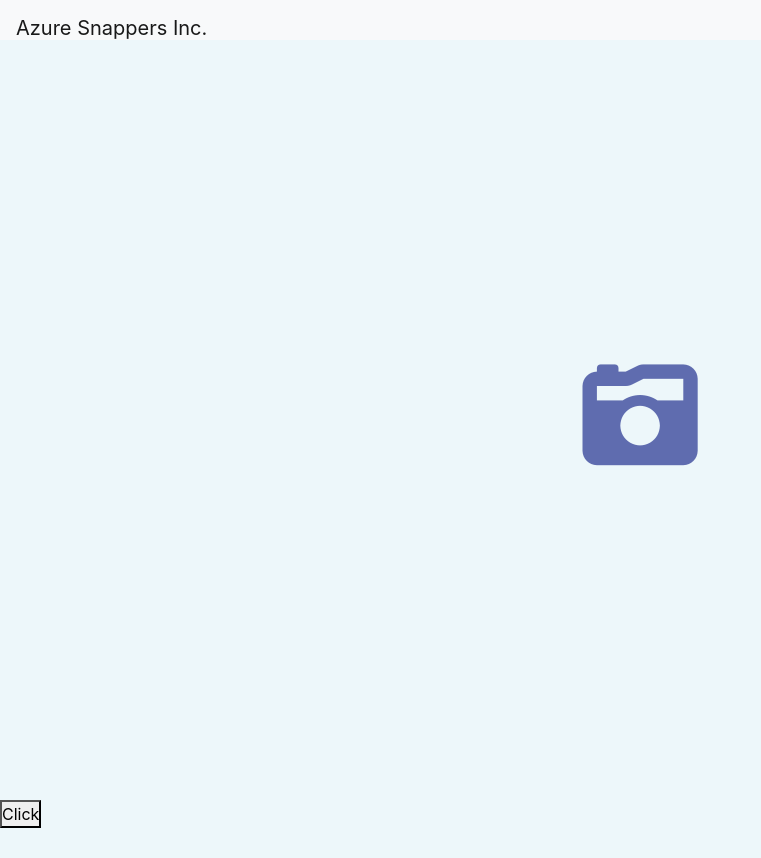
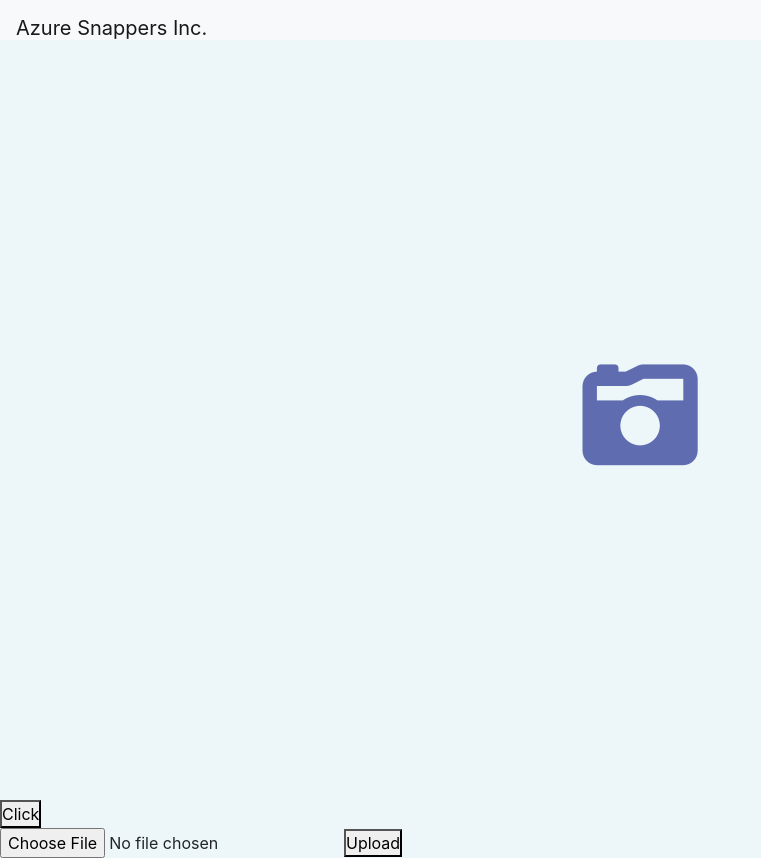
Before and after one commit to prashanthashok/snappers-front-end, an Angular app: page /uploadimage in a window 1280 px wide. Shown: the whole page, without its empty margins (0-761 px from the left). Before the commit the page ends 828 px from the top, so only its background shows below. Built offline with nearby package versions, Linux system fonts and the light colour scheme.

Commit message:
Uploading to Blob part 1

```diff
--- a/src/app/constants.ts
+++ b/src/app/constants.ts
@@ -1 +1 @@
-export const UPLOADIMAGEAPI = 'https://app.fakejson.com/q';
+export const UPLOADIMAGEAPI = 'http://localhost:5000/api/images/upload';
--- a/src/app/image-upload/image-upload.component.html
+++ b/src/app/image-upload/image-upload.component.html
@@ -6,7 +6,7 @@
         id="image-input"
         type="file"
         accept="image/*"
-        (input)="uploadFile($event)"
+        (change)="fileChangeEvent($event)"
     />
 </div>
 
@@ -14,3 +14,10 @@
 <div>
     <button (click)="callApi()">Click</button>
 </div>
+
+<input
+    type="file"
+    (change)="fileChangeEvent($event)"
+    placeholder="Upload file..."
+/>
+<button type="button" (click)="upload()">Upload</button>
--- a/src/app/image-upload/image-upload.component.ts
+++ b/src/app/image-upload/image-upload.component.ts
@@ -2,6 +2,13 @@ import { Component, OnInit } from '@angular/core';
 import { ImageUploadService } from '../services/image-upload.service';
 import { ImageUploadRequest } from '../models/Requests/ImageUploadRequest';
 import { Image } from '../models/Entities/Image';
+
+import {
+    BlobServiceClient,
+    StorageSharedKeyCredential,
+    BlobDownloadResponseModel,
+} from '@azure/storage-blob';
+import { XhrFactory } from '@angular/common/http';
 
 class ImageSnippet {
     constructor(public src: string, public file: File) {}
@@ -13,7 +20,9 @@ class ImageSnippet {
     styleUrls: ['./image-upload.component.scss'],
 })
 export class ImageUploadComponent implements OnInit {
-    constructor(private imageUploadService: ImageUploadService) {}
+    constructor(private imageUploadService: ImageUploadService) {
+        this.filesToUpload = [];
+    }
 
     selectedFile: ImageSnippet;
     ngOnInit() {}
@@ -44,13 +53,48 @@ export class ImageUploadComponent implements OnInit {
         });
 
         reader.readAsArrayBuffer(file);
-        // console.log($event);
-        // console.log(file);
-        // let imageRequest = new ImageUploadRequest();
-        // let image = new Image();
-        // image.file = file;
-        // imageRequest.image = image;
-        // let imageResponse = this.imageUploadService.uploadImage(imageRequest);
-        // imageResponse.subscribe(x => console.log(x));
+    }
+
+    filesToUpload: Array<File>;
+
+    fileChangeEvent(fileInput: any) {
+        this.filesToUpload = <Array<File>>fileInput.target.files;
+        this.upload();
+    }
+
+    makeFileRequest(url: string, params: Array<string>, files: Array<File>) {
+        return new Promise((resolve, reject) => {
+            var formData: any = new FormData();
+            var xhr = new XMLHttpRequest();
+            for (var i = 0; i < files.length; i++) {
+                formData.append('image', files[i], files[i].name);
+            }
+            xhr.onreadystatechange = function() {
+                if (xhr.readyState == 4) {
+                    if (xhr.status == 200) {
+                        resolve(JSON.parse(xhr.response));
+                    } else {
+                        reject(xhr.response);
+                    }
+                }
+            };
+            xhr.open('POST', url, true);
+            xhr.send(formData);
+        });
+    }
+
+    upload() {
+        this.makeFileRequest(
+            'http://localhost:5000/api/images/upload',
+            [],
+            this.filesToUpload
+        ).then(
+            result => {
+                console.log(result);
+            },
+            error => {
+                console.error(error);
+            }
+        );
     }
 }
--- a/src/app/services/image-upload.service.ts
+++ b/src/app/services/image-upload.service.ts
@@ -5,6 +5,8 @@ import { ImageUploadResponse } from '../models/Responses/ImageUploadResponse';
 import { ImageUploadRequest } from '../models/Requests/ImageUploadRequest';
 import { UPLOADIMAGEAPI } from '../constants';
 import { Observable } from 'rxjs';
+
+import uploadToBlob from './uploadToBlob';
 
 @Injectable({
     providedIn: 'root',
@@ -38,7 +40,16 @@ export class ImageUploadService {
 
         console.log('form data');
         console.log(formData);
-        return this.http.post<any>(UPLOADIMAGEAPI, payload, httpOptions);
+
+        //uploadToBlob(formData);
+
+        return this.http.post<any>(UPLOADIMAGEAPI, formData, httpOptions);
+
+        // return this.http.post<any>(
+        //     'http://localhost:5000/api/images/upload',
+        //     formData,
+        //     httpOptions
+        // );
     }
 
     callApi() {
--- /dev/null
+++ b/src/app/services/uploadToBlob.ts
@@ -0,0 +1,3 @@
+export default function uploadToBlob(formData: FormData) {
+    console.log(formData);
+}
```
Also changed, not shown: src/assets/07722-01.01.png (added), 1 other file (tests, documents, lock files or other folders).
